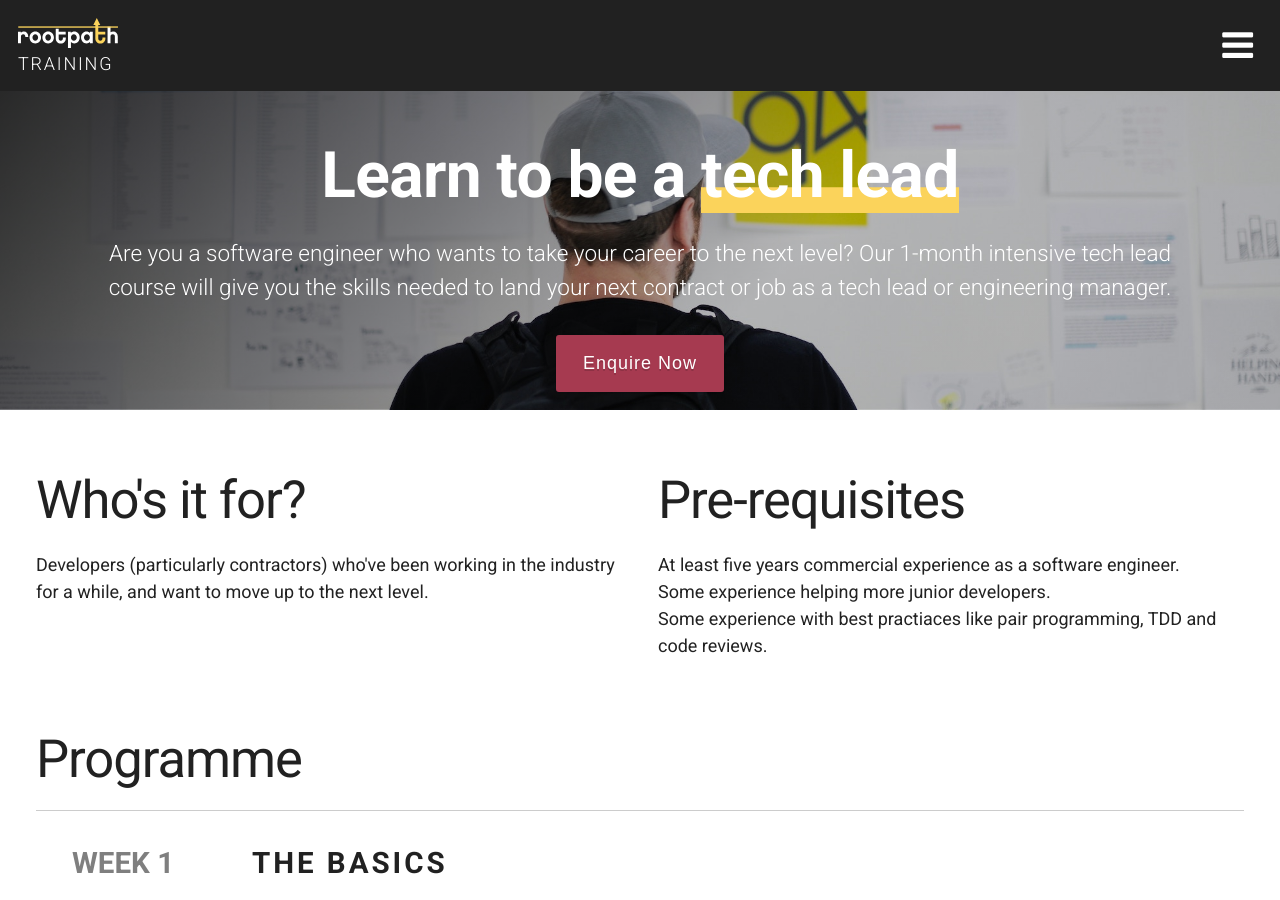
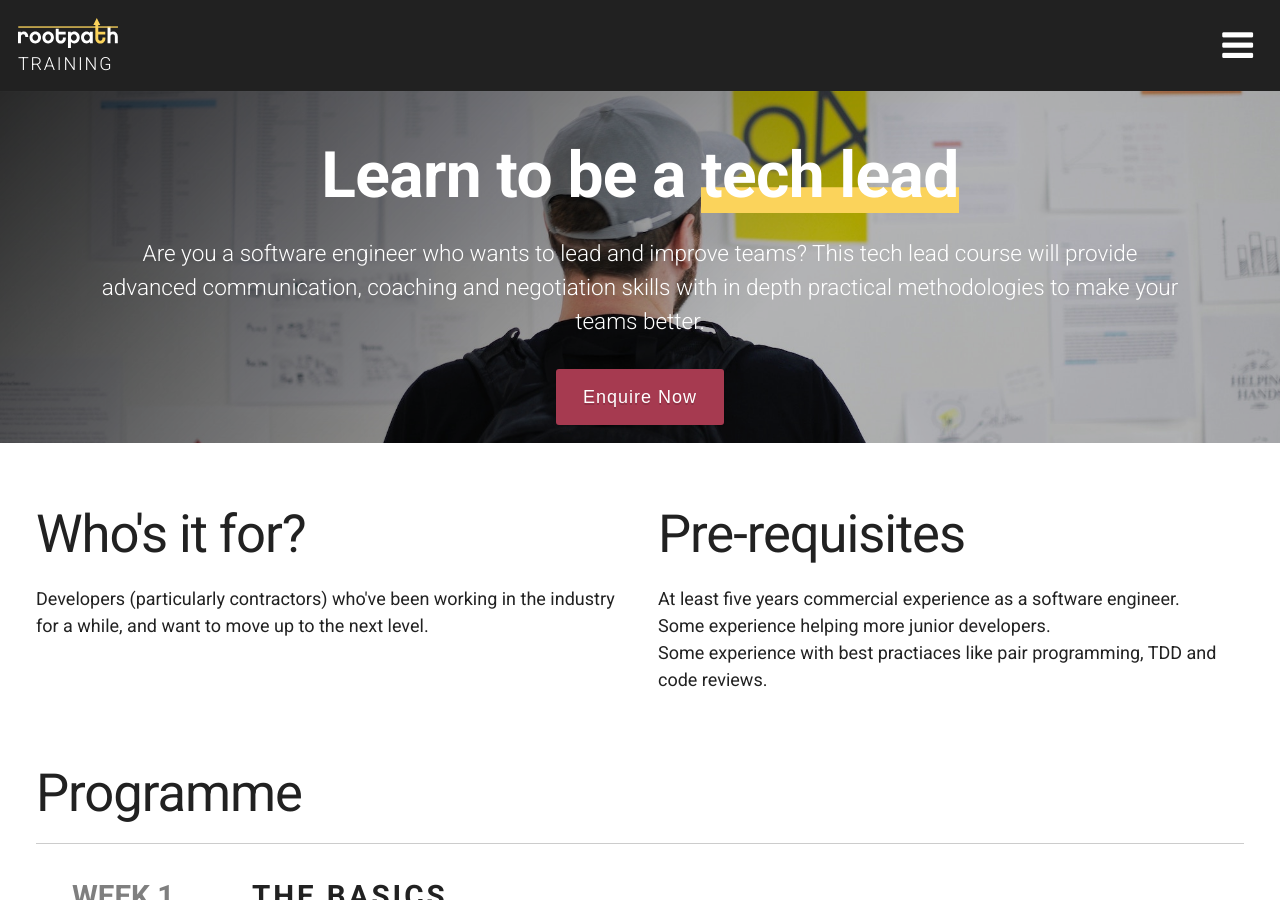
Before and after one commit to RootpathHQ/rootpath-training, a Jekyll site: the page built from tech-lead-long.html, in a window 1280 px wide and 900 px high. Built offline with Jekyll 4.4.1, drawn with Linux system fonts in a browser that asks for light colours; nearby versions of some CDN libraries; library files that are not in the unit come from our copies.

Commit message:
Updated Long Tech Lead Course intro

```diff
--- a/tech-lead-long.html
+++ b/tech-lead-long.html
@@ -8,8 +8,7 @@ permalink: /courses/techlead-full/
   <div class="banner-gradient"></div>
   <div class="banner-content">
     <h2>Learn to be a <strong>tech lead</strong></h2>
-    <p class="caption">Are you a software engineer who wants to take your career to the next level? Our 1-month intensive tech lead course will give you the skills needed to land your next contract or job as a tech lead or engineering manager.</p>
-
+    <p class="caption">Are you a software engineer who wants to lead and improve teams? This tech lead course will provide advanced communication, coaching and negotiation skills with in depth practical methodologies to make your teams better.</p>
       {% include mailchimp-course.html %}
   </div>
 </div>
```
